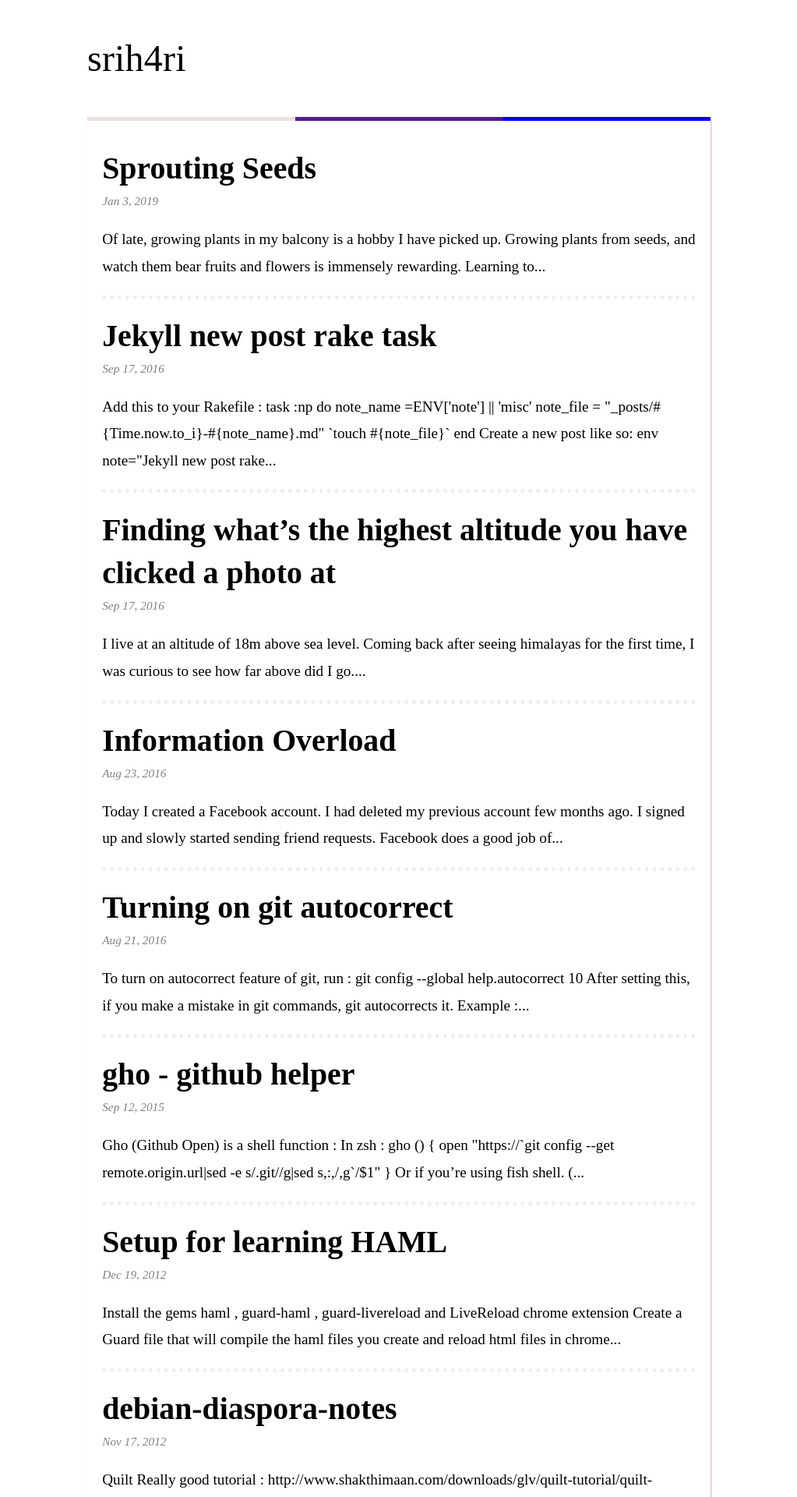
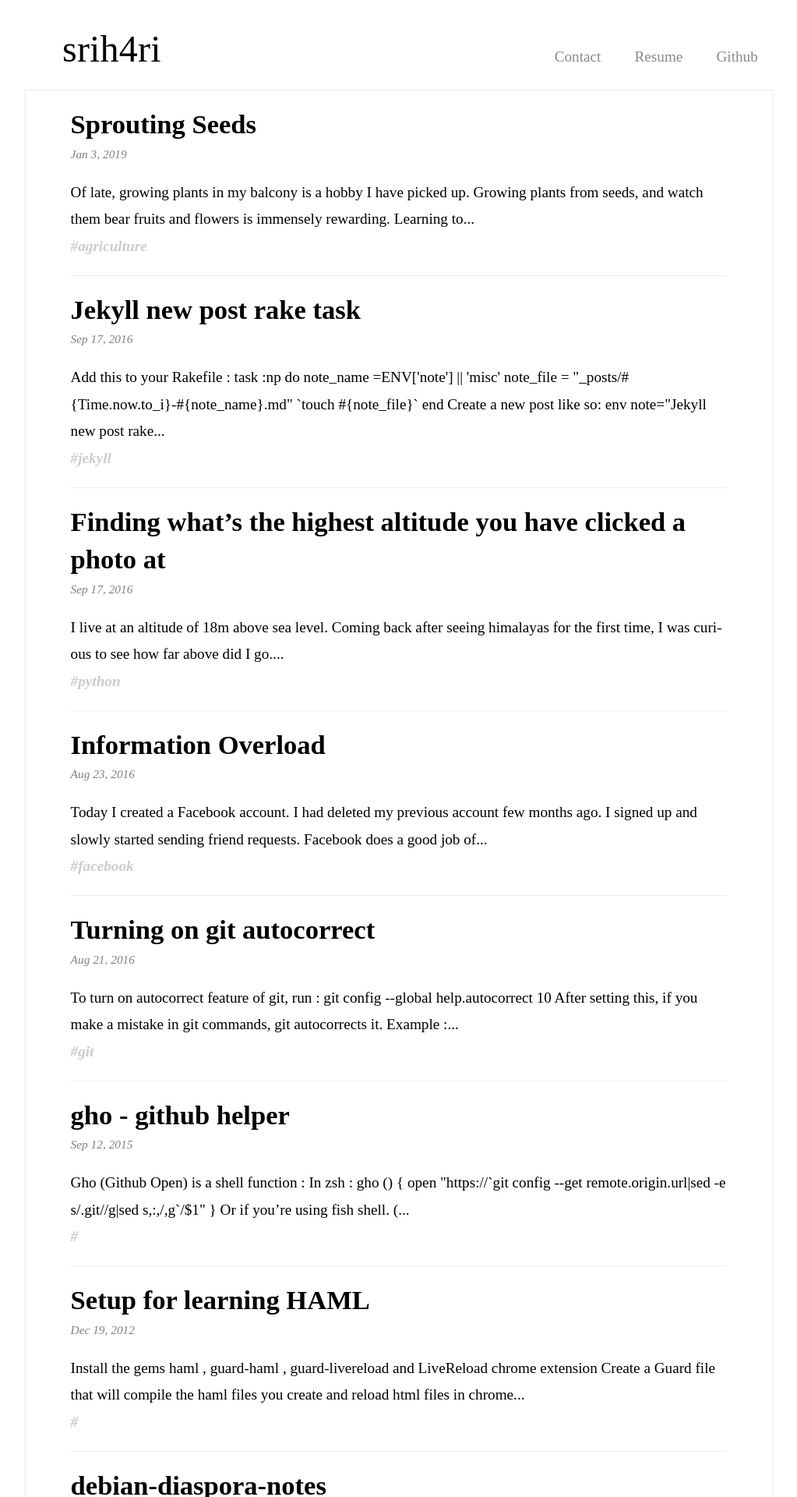
Before and after one commit to srih4ri/srih4ri.github.com, a Jekyll site: the page built from index.html, in a window 1280 px wide. Shown: the top 1920 px of the page at 78% size, without its empty margins (128-1151 px from the left). Built offline with Jekyll 4.4.1, drawn with Linux system fonts in a browser that asks for light colours; some of the changed text lies outside the part shown.

Commit message:
Make it look good - Monu

````diff
--- a/_layouts/default.html
+++ b/_layouts/default.html
@@ -4,30 +4,22 @@
   {% include head.html %}
 
   <body class="default-layout">
-    {% if page.url == "/" %}
-    <div class="hero">
-      <div class="hero-btiles">
-        <div class="bgtile" ><span class="hero-title">
+
+    <section class="header">
+      <div class="hero">
+        <span class="hero-title">
           <a href="{{ site.baseurl }}/" title="Home">{{ site.title }}</a>
-        </span></div>
-        <div class="bgtile"></div>
-        <div class="bgtile"></div>
+        </span>
       </div>
-    </div>
-    {% else %}
-      <a href="{{ site.baseurl }}/" title="Home" class="site-title">{{ site.title }}</a>
-    {% endif %}
+      <section class="header_links">
+        <a href="mailto:srih4ri@gmail.com?Subject=Hello Srihari!" target="_blank">Contact</a>
+        <a href="/resume">Resume</a>
+        <a href="https://github.com/srih4ri">Github</a>
+      </section>
+    </section>
 
-    <div class="content">
+    <section class="content">
       {{ content }}
-    </div>
-
-    <p class="footer_links">
-        <a href="mailto:srih4ri@gmail.com?Subject=Hello" target="_blank">Contact</a>
-        /
-        <a href="/resume">Resume</a>
-        /
-        <a href="https://github.com/srih4ri">Github</a>
-    </p>
+    </section>
   </body>
 </html>
--- a/_posts/2012-11-17-debian-diaspora-notes.markdown
+++ b/_posts/2012-11-17-debian-diaspora-notes.markdown
@@ -8,7 +8,8 @@ categories: debian-diaspora
 
 ## Quilt
 
-Really good tutorial : http://www.shakthimaan.com/downloads/glv/quilt-tutorial/quilt-doc.pdf
+Really good tutorial : [Quilt Tutorial - Shakthi Kannan,
+April 6, 2006](http://www.shakthimaan.com/downloads/glv/quilt-tutorial/quilt-doc.pdf)
 
 To know which patch you are on :
 ```bash
--- a/css/srih4ri.css
+++ b/css/srih4ri.css
@@ -1,12 +1,13 @@
-
 .highlight {
     background-color: #eee;
     padding: 0.5em;
     overflow: scroll;
 }
+
 ul, p{
     padding: 0px;
 }
+
 body {
     font-family: Avenir Next;
     font-size: larger;
@@ -16,9 +17,9 @@ body {
     line-height: 1.4;
 }
 
-@media (min-width: 900px) {
+@media (min-width: 960px) {
     body {
-        width: 800px;
+        width: 960px;
     }
 }
 
@@ -45,8 +46,12 @@ body {
 }
 
 .content {
-    box-shadow: 0.5px 0.5px 2px #d5b5b5;
-    padding: 1em;
+    box-shadow: 0.3px 0.3px 2px #eee;
+    border: 1px solid #eee;
+    padding: 3em;
+    padding-top: 1em;
+    padding-bottom: 1em;
+    margin-bottom: 4em;
 }
 
 p.nav_links > a{
@@ -58,27 +63,36 @@ p.nav_links > a{
 }
 
 .postlist__post_url{
-    font-size: 2.5em;
+    font-size: 1.8em;
     color: #000000;
     text-decoration: none;
+    overflow-wrap: break-word;
+    word-wrap: break-word;
+    -webkit-hyphens: auto;
+    -ms-hyphens: auto;
+    -moz-hyphens: auto;
+    hyphens: auto;
 }
 
 .post-title{
-    font-size: 2.5em;
+    font-size: 1.8em;
     color: #000000;
     text-decoration: none;
-    margin: 0em;
+    margin: 0;
 }
 
 .post-content, .postlist__post_brief{
     font-size: 1em;
     color: #000000;
     line-height: 1.8;
+    overflow-wrap: break-word;
+    word-wrap: break-all;
+    -webkit-hyphens: auto;
+    -ms-hyphens: auto;
+    -moz-hyphens: auto;
+    hyphens: auto;
 }
 
-.post{
-    padding: 1.5em;
-}
 .post-content img {
     width: 100%;
     border: 5px solid #eee;
@@ -88,89 +102,25 @@ p.nav_links > a{
     font-style: italic;
     color: #808080;
 }
+.postlist__post_tag{
+    color: #ccc;
+    display: block;
+    font-style: italic;
+    font-weight: 600;
+}
 
 .postlist__post_title{
     padding: 0em;
     margin: 0em;
+    word-wrap: break-word;
+    hyphens: auto;
 }
 
 .postlist__post {
     margin-bottom: 1em;
-    border-bottom: 5px dotted #eee;
+    border-bottom: 1px solid #eee;
 }
 
-.hero{
-    height: 150px;
-}
-
-.hero-small{
-    height: 40px;
-}
-
-.hero-btiles {
-    height: 100%;
-    width: 100%;
-    display: flex;
-    flex-direction: row;
-    align-content: stretch;
-    background-color: white;
-}
-/* The animation code */
-@keyframes growwidth {
-       0% {
-        display: none;
-        opacity: 0;
-    }
-
-    1% {
-        display: block;
-        opacity: 0;
-    }
-
-    100% {
-        display: block;
-        opacity: 1;
-    }
-}
-
-.bgtile {
-    height: 100%;
-    width: 33.33%;
-    border: 0px;
-    border-bottom: 5px;
-    border-style: solid;
-
-    animation-name: growwidth;
-    animation-duration: 1s;
-    animation-timing-function: ease-in-out;
-
-}
-
-.bgtile:nth-child(1){
-
-    border-color: rgba(220, 189, 189, 0.5);
-    display: flex;
-}
-
-.bgtile:nth-child(2){
-    border-color: #551A8B;
-}
-
-.bgtile:nth-child(3){
-    border-color: #0000FF;
-}
-
-.hero-title{
-    font-size: 48px;
-    letter-spacing: 0.2px;
-    align-self: center;
-}
-
-.hero-title a{
-    font-family: AmericanTypewriter;
-    color: #000;
-    text-decoration: none;
-}
 
 .content-resume {
 
@@ -209,14 +159,58 @@ p.nav_links > a{
 
 }
 
-.related h2 {
-    font-weight: 80;
-    font-size: 1.5em;
+.header {
+    padding-top: 1.5em;
+    padding-bottom: 1em;
+    display: flex;
+    flex-direction: row;
+    align-items: baseline;
 }
-.related_related-posts {
-    font-size: 1em;
-    list-style: none;
+
+.header_links{
+    text-align: right;
+    width: 100%;
 }
-.footer_links {
-    text-align: center;
+
+.header_links a{
+    padding-left: 1em;
+    padding-right: 1em;
+    text-decoration: none;
+    color: #888;
+    font-weight: 400;
 }
+
+.hero-title{
+    font-family: American Typewriter;
+    font-size: 48px;
+    padding-left: 1em;
+    letter-spacing: 0.2px;
+}
+
+.hero-title a{
+    color: #000;
+    text-decoration: none;
+}
+
+@media (max-width: 450px){
+    .content {
+        padding: 1em;
+        padding-top: 0.5em;
+        padding-bottom: 0.5em;
+        border: 0px;
+    }
+    .header{
+        padding-top: 1em;
+        padding-bottom: 1em;
+        background: #f6f6f6;
+        flex-direction: column;
+    }
+    .hero-title {
+        padding-left: 0.5em;
+        font-size: 30px;
+    }
+    .header_links {
+        text-align: left;
+        margin-top: 1em;
+    }
+}
--- a/index.html
+++ b/index.html
@@ -2,21 +2,29 @@
 layout: default
 ---
 
-<div class="home">
-  <ul class="postlist">
-    {% for post in site.posts %}
-      <li class="postlist__post">
-        <h5 class="postlist__post_title">
-          <a class="postlist__post_url" href="{{ post.url | prepend: site.baseurl }}">{{ post.title | escape }}</a>
-        </h5>
-        <span class="postlist__post_meta">{{ post.date | date: "%b %-d, %Y" }}</span>
-        <p class="postlist__post_brief">
-          {{post.content | strip_html | truncatewords:30 }}
-        </p>
-      </li>
-    {% endfor %}
-  </ul>
+<section class="postlist">
+  {% for post in site.posts %}
+  <section class="postlist__post">
+    <h1 class="postlist__post_title">
+      <a class="postlist__post_url" href="{{ post.url | prepend: site.baseurl }}">{{ post.title | escape }}</a>
+    </h1>
 
-  <p class="rss-subscribe">subscribe <a href="{{ "/feed.xml" | prepend: site.baseurl }}">via RSS</a></p>
+    <span class="postlist__post_meta">
+      {{ post.date | date: "%b %-d, %Y" }}
+    </span>
+    <p class="postlist__post_brief">
+      <span>
+        {{post.content | strip_html | truncatewords:30 }}
+      </span>
+      <span class="postlist__post_tag">
+        #{{ post.categories }}
+      </span>
 
-</div>
+    </p>
+  </section>
+  {% endfor %}
+  <aside>
+    <p class="rss-subscribe">Subscribe <a href="{{ "/feed.xml" | prepend: site.baseurl }}">via RSS</a></p>
+  </aside>
+
+</section>
````
Also changed, not shown: _layouts/post.html (+7 -20 lines), 6 other files.
